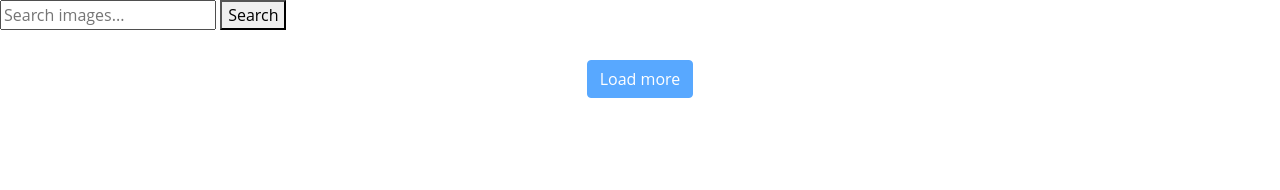
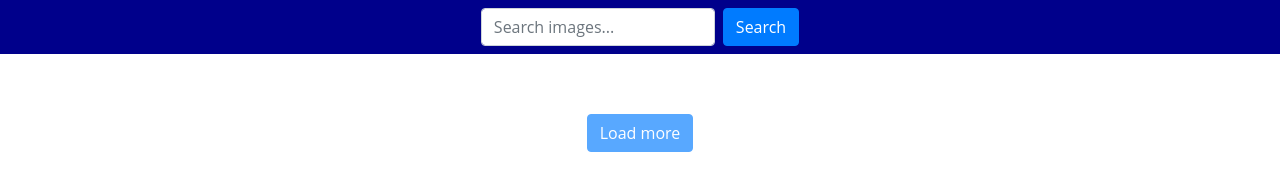
Before and after one commit to IvanKhripko/goit-js-hw-11, a website built with Parcel: page src/index.html in a window 1280 px wide. Built offline with nearby package versions, Linux system fonts and the light colour scheme.

Commit message:
Обновил разметку

```diff
--- a/src/index.html
+++ b/src/index.html
@@ -8,14 +8,26 @@
     <link rel="stylesheet" href="https://stackpath.bootstrapcdn.com/bootstrap/4.2.1/css/bootstrap.min.css" integrity="sha384-GJzZqFGwb1QTTN6wy59ffF1BuGJpLSa9DkKMp0DgiMDm4iYMj70gZWKYbI706tWS" crossorigin="anonymous">
 </head>
 <body>
-    <form class="search-form" id="search-form">
+    <!-- <form class="search-form" id="search-form">
         <input type="text" name="searchQuery" autocomplete="off" placeholder="Search images..." />
-        <button type="submit">Search</button>
-    </form>
+        <button type="submit" classs="btn btn-outline-succes my-2 my-sm-0">Search</button>
+    </form> -->
+    <nav class="navbar navbar-light">
+        <form class="form-inline search-form" id="search-form">
+          <input
+          class="form-control mr-sm-2"
+          type="text"
+          name="searchQuery"
+          autocomplete="off"
+          placeholder="Search images..."
+          aria-label="Search">
+          <button class="btn btn-primary" type="submit">Search</button>
+        </form>
+      </nav>
 
 
                     <!-- ГАЛЕРЕЯ И КАРТОЧКИ ИЗОБРАЖЕНИЙ -->
-    <div class="gallery">
+    <div class="gallery card-deck">
         <!-- Карточки изображений -->
     </div>
         <button class="btn btn-primary load-more" type="button" disabled>
```
